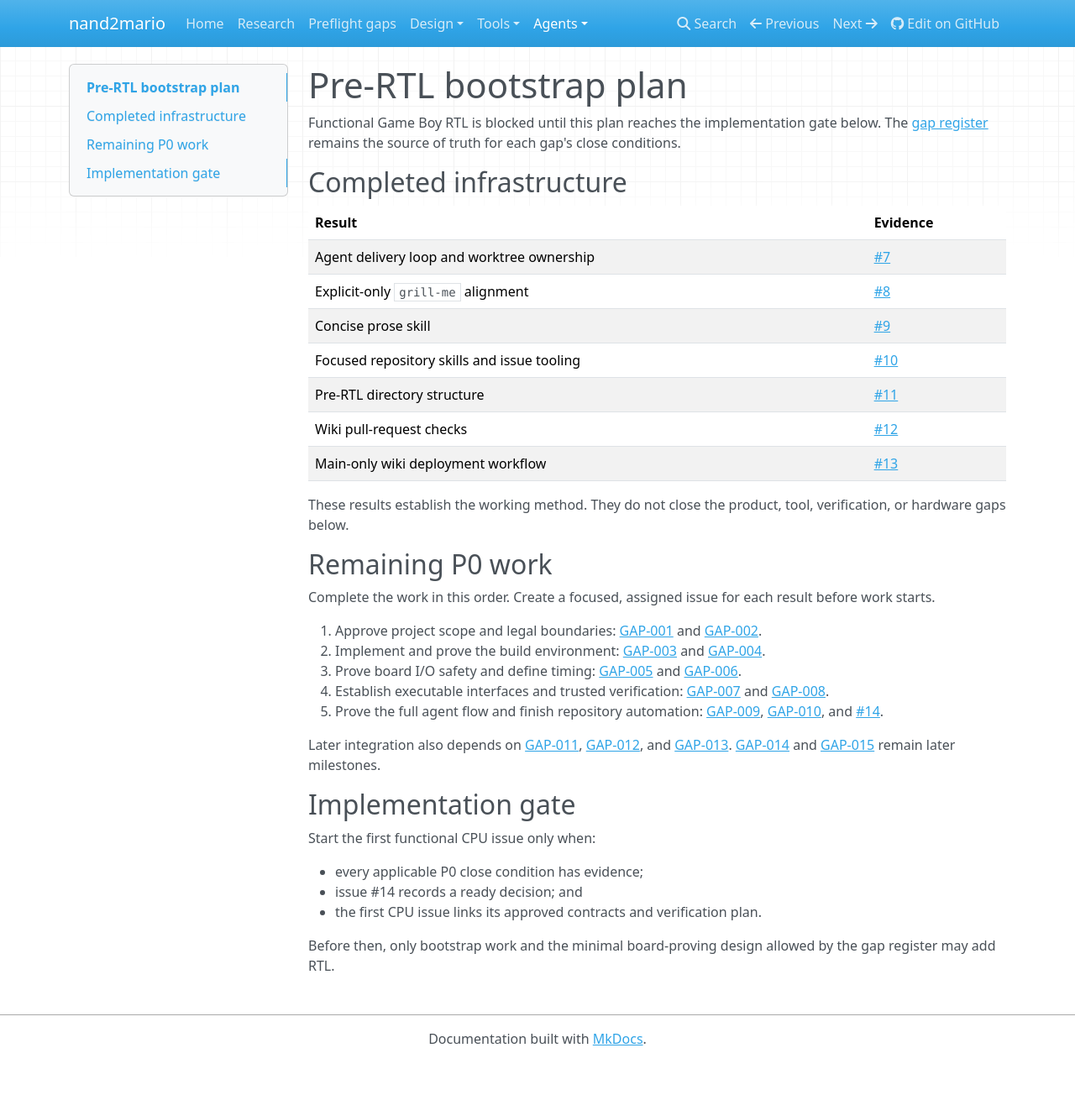
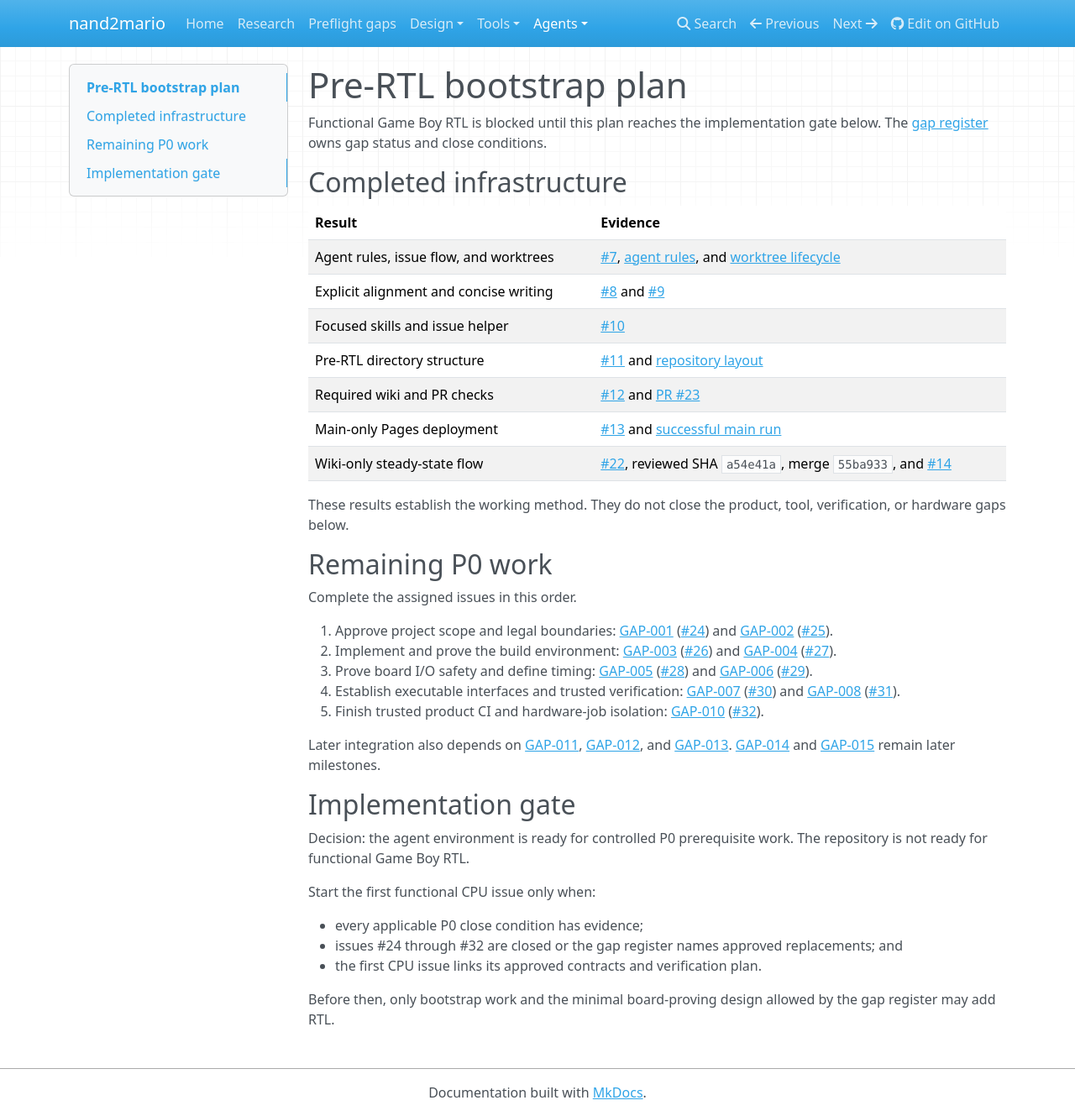
Before and after one commit to amichai-bd/nand2mario, an MkDocs documentation site: the page built from wiki/agents/bootstrap-plan.md, in a window 1280 px wide and 1329 px high. Shown: the whole window at 84% size. Built offline with MkDocs 1.6.1, drawn with Linux system fonts in a browser that asks for light colours; nearby versions of some CDN libraries.

Commit message:
Record pre-RTL bootstrap readiness

```diff
--- a/wiki/agents/bootstrap-plan.md
+++ b/wiki/agents/bootstrap-plan.md
@@ -1,45 +1,51 @@
 # Pre-RTL bootstrap plan
 
 Functional Game Boy RTL is blocked until this plan reaches the implementation
-gate below. The [gap register](../preflight-gaps.md) remains the source of truth
-for each gap's close conditions.
+gate below. The [gap register](../preflight-gaps.md) owns gap status and close
+conditions.
 
 ## Completed infrastructure
 
 | Result | Evidence |
 |---|---|
-| Agent delivery loop and worktree ownership | [#7](https://github.com/amichai-bd/nand2mario/issues/7) |
-| Explicit-only `grill-me` alignment | [#8](https://github.com/amichai-bd/nand2mario/issues/8) |
-| Concise prose skill | [#9](https://github.com/amichai-bd/nand2mario/issues/9) |
-| Focused repository skills and issue tooling | [#10](https://github.com/amichai-bd/nand2mario/issues/10) |
-| Pre-RTL directory structure | [#11](https://github.com/amichai-bd/nand2mario/issues/11) |
-| Wiki pull-request checks | [#12](https://github.com/amichai-bd/nand2mario/issues/12) |
-| Main-only wiki deployment workflow | [#13](https://github.com/amichai-bd/nand2mario/issues/13) |
+| Agent rules, issue flow, and worktrees | [#7](https://github.com/amichai-bd/nand2mario/issues/7), [agent rules](https://github.com/amichai-bd/nand2mario/blob/main/AGENTS.md), and [worktree lifecycle](https://github.com/amichai-bd/nand2mario/blob/main/worktrees/README.md) |
+| Explicit alignment and concise writing | [#8](https://github.com/amichai-bd/nand2mario/issues/8) and [#9](https://github.com/amichai-bd/nand2mario/issues/9) |
+| Focused skills and issue helper | [#10](https://github.com/amichai-bd/nand2mario/issues/10) |
+| Pre-RTL directory structure | [#11](https://github.com/amichai-bd/nand2mario/issues/11) and [repository layout](https://github.com/amichai-bd/nand2mario/blob/main/README.md#repository-layout) |
+| Required wiki and PR checks | [#12](https://github.com/amichai-bd/nand2mario/issues/12) and [PR #23](https://github.com/amichai-bd/nand2mario/pull/23) |
+| Main-only Pages deployment | [#13](https://github.com/amichai-bd/nand2mario/issues/13) and [successful main run](https://github.com/amichai-bd/nand2mario/actions/runs/33899199181) |
+| Wiki-only steady-state flow | [#22](https://github.com/amichai-bd/nand2mario/issues/22), reviewed SHA `a54e41a`, merge `55ba933`, and [#14](https://github.com/amichai-bd/nand2mario/issues/14) |
 
 These results establish the working method. They do not close the product,
 tool, verification, or hardware gaps below.
 
 ## Remaining P0 work
 
-Complete the work in this order. Create a focused, assigned issue for each
-result before work starts.
+Complete the assigned issues in this order.
 
 1. Approve project scope and legal boundaries:
-   [GAP-001](../preflight-gaps.md#gap-001-scope-and-success-contract) and
-   [GAP-002](../preflight-gaps.md#gap-002-license-rom-policy-and-provenance).
+   [GAP-001](../preflight-gaps.md#gap-001-scope-and-success-contract)
+   ([#24](https://github.com/amichai-bd/nand2mario/issues/24)) and
+   [GAP-002](../preflight-gaps.md#gap-002-license-rom-policy-and-provenance)
+   ([#25](https://github.com/amichai-bd/nand2mario/issues/25)).
 2. Implement and prove the build environment:
-   [GAP-003](../preflight-gaps.md#gap-003-build-command) and
-   [GAP-004](../preflight-gaps.md#gap-004-real-environment-doctor).
+   [GAP-003](../preflight-gaps.md#gap-003-build-command)
+   ([#26](https://github.com/amichai-bd/nand2mario/issues/26)) and
+   [GAP-004](../preflight-gaps.md#gap-004-real-environment-doctor)
+   ([#27](https://github.com/amichai-bd/nand2mario/issues/27)).
 3. Prove board I/O safety and define timing:
-   [GAP-005](../preflight-gaps.md#gap-005-board-wiring-and-safe-bring-up) and
-   [GAP-006](../preflight-gaps.md#gap-006-clock-reset-and-cdc-plan).
+   [GAP-005](../preflight-gaps.md#gap-005-board-wiring-and-safe-bring-up)
+   ([#28](https://github.com/amichai-bd/nand2mario/issues/28)) and
+   [GAP-006](../preflight-gaps.md#gap-006-clock-reset-and-cdc-plan)
+   ([#29](https://github.com/amichai-bd/nand2mario/issues/29)).
 4. Establish executable interfaces and trusted verification:
-   [GAP-007](../preflight-gaps.md#gap-007-executable-interface-contracts) and
-   [GAP-008](../preflight-gaps.md#gap-008-verification-baseline).
-5. Prove the full agent flow and finish repository automation:
-   [GAP-009](../preflight-gaps.md#gap-009-initial-agent-skills),
-   [GAP-010](../preflight-gaps.md#gap-010-github-remote-issues-ci-and-pages),
-   and [#14](https://github.com/amichai-bd/nand2mario/issues/14).
+   [GAP-007](../preflight-gaps.md#gap-007-executable-interface-contracts)
+   ([#30](https://github.com/amichai-bd/nand2mario/issues/30)) and
+   [GAP-008](../preflight-gaps.md#gap-008-verification-baseline)
+   ([#31](https://github.com/amichai-bd/nand2mario/issues/31)).
+5. Finish trusted product CI and hardware-job isolation:
+   [GAP-010](../preflight-gaps.md#gap-010-github-remote-issues-ci-and-pages)
+   ([#32](https://github.com/amichai-bd/nand2mario/issues/32)).
 
 Later integration also depends on
 [GAP-011](../preflight-gaps.md#gap-011-cartridge-and-target-rom-facts),
@@ -51,10 +57,14 @@ milestones.
 
 ## Implementation gate
 
+Decision: the agent environment is ready for controlled P0 prerequisite work.
+The repository is not ready for functional Game Boy RTL.
+
 Start the first functional CPU issue only when:
 
 - every applicable P0 close condition has evidence;
-- issue #14 records a ready decision; and
+- issues #24 through #32 are closed or the gap register names approved
+  replacements; and
 - the first CPU issue links its approved contracts and verification plan.
 
 Before then, only bootstrap work and the minimal board-proving design allowed by
```
Also changed, not shown: README.md (+3 -3 lines), wiki/index.md (+2 -2 lines), wiki/preflight-gaps.md (+30 -24 lines), wiki/tools/wiki.md (+3 -2 lines).
